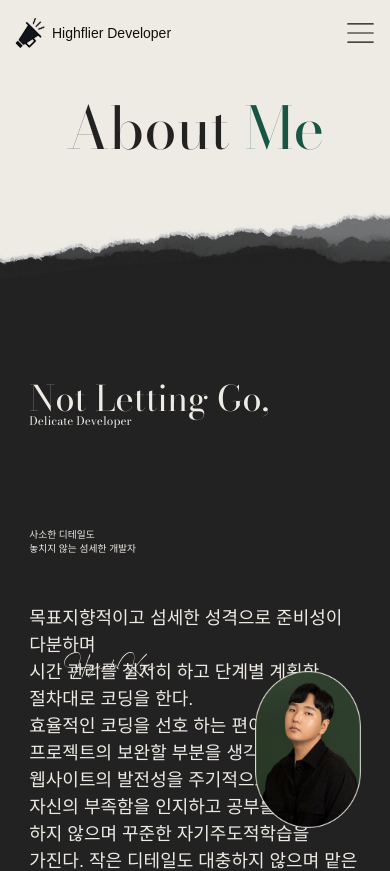
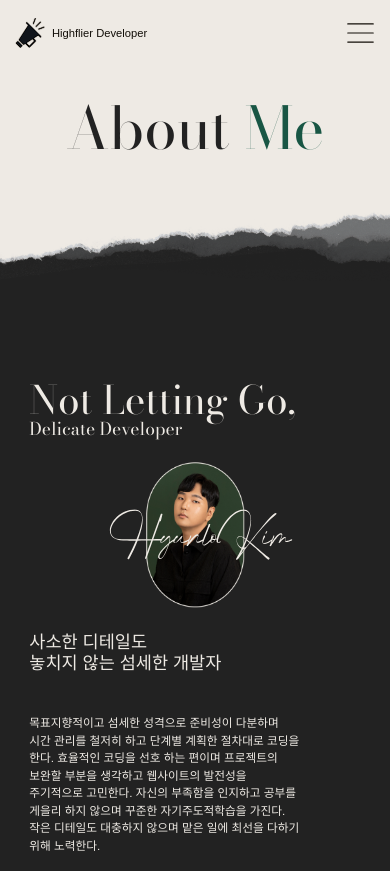
Before and after one commit to KimHyunLo/PERFAN, a React (Vite) app: page /about in a window 390 px wide. Shown: the top 871 px of the page. Built offline with nearby package versions, Linux system fonts and the light colour scheme; a web font is replaced by a local one.

Commit message:
update: About 페이지 Introduction Ui 반응형 수정

```diff
--- a/src/components/Header.jsx
+++ b/src/components/Header.jsx
@@ -10,7 +10,7 @@ const StyledHeaderLayout = styled.div`
   padding: 0 30px;
   width: 100%;
   mix-blend-mode: difference;
-  z-index: 1;
+  z-index: 2;
 
   @media only screen and (max-width: 640px) {
     top: 18px;
@@ -49,7 +49,7 @@ const HeaderSide = styled.div`
 `
 
 const HeaderItem = styled.div`
-  font-size: 14px;
+  font-size: 1.4rem;
   font-weight: 300;
   color: var(--black-difference);
 
--- a/src/components/Nav.jsx
+++ b/src/components/Nav.jsx
@@ -26,7 +26,7 @@ const StyledLink = styled(NavLink)`
   }
 
   .number {
-    font-size: 10px;
+    font-size: 1rem;
     color: var(--gray);
   }
 
--- a/src/components/SideMenu.jsx
+++ b/src/components/SideMenu.jsx
@@ -14,6 +14,7 @@ const StyledMenu = styled.ul`
   gap: 40px;
   background-color: var(--black);
   padding: 0 30px;
+  z-index: 1;
 
   @media only screen and (max-width: 640px) {
     padding: 0 15px;
--- a/src/features/about/AboutIntroduction.jsx
+++ b/src/features/about/AboutIntroduction.jsx
@@ -12,38 +12,100 @@ const IntroHeader = styled.div`
   margin-bottom: 100px;
 
   .header1 {
-    font-size: 9vw;
+    font-size: 8vw;
   }
 
   .header2 {
-    font-size: 3vw;
+    font-size: 3.5vw;
+  }
+
+  @media only screen and (max-width: 1280px) {
+    margin-bottom: 0;
+
+    .header1 {
+      font-size: 10vw;
+    }
+
+    .header2 {
+      font-size: 4.5vw;
+    }
   }
 `
 
 const IntroTitle = styled.div`
-  font-size: 2.5vw;
-  margin-bottom: 50px;
+  font-size: 4rem;
+  line-height: 1.2;
+  margin-bottom: 5rem;
+
+  @media only screen and (max-width: 1280px) {
+    font-size: 3.5vw;
+  }
+
+  @media only screen and (max-width: 768px) {
+    font-size: 4.5vw;
+  }
 `
 
 const IntroContent = styled.p`
-  font-size: 18px;
-  line-height: 1.5;
+  max-width: 70vw;
+  width: 650px;
+  font-size: 1.8rem;
+
+  @media only screen and (max-width: 1280px) {
+    font-size: 2vw;
+    width: 100%;
+  }
+
+  @media only screen and (max-width: 768px) {
+    font-size: 3vw;
+  }
 `
 
 const IntroImage = styled.div`
   display: flex;
   justify-content: end;
   align-items: end;
-  gap: 100px;
-  margin-top: -250px;
+  gap: 50px;
+  margin-top: -350px;
 
   .signature {
     width: 25vw;
-    padding-bottom: 150px;
+    padding-bottom: 70px;
   }
 
   .portrait {
     width: 27vw;
+  }
+
+  @media only screen and (max-width: 1280px) {
+    display: none;
+  }
+`
+
+const IntroMobileImage = styled.div`
+  display: none;
+
+  @media only screen and (max-width: 1280px) {
+    position: relative;
+    display: block;
+    height: 50vw;
+
+    .signature,
+    .portrait {
+      position: absolute;
+      top: 50%;
+      left: 50%;
+      transform: translate(-50%, -50%);
+    }
+
+    .signature {
+      width: 50vw;
+      z-index: 1;
+    }
+
+    .portrait {
+      width: 25vw;
+    }
   }
 `
 
@@ -55,24 +117,26 @@ function AboutIntroduction() {
           <div className="header1">Not Letting Go,</div>
           <div className="header2">Delicate Developer</div>
         </IntroHeader>
+
+        <IntroMobileImage>
+          <img src="signature.svg" alt="signature" className="signature" loading="lazy" />
+          <img src="portrait.png" alt="portrait" className="portrait" loading="lazy" />
+        </IntroMobileImage>
+
         <IntroTitle>
           사소한 디테일도
           <br />
           놓치지 않는 섬세한 개발자
         </IntroTitle>
+
         <IntroContent>
-          목표지향적이고 섬세한 성격으로 준비성이 다분하며
-          <br />
-          시간 관리를 철저히 하고 단계별 계획한 절차대로 코딩을 한다.
-          <br /> 효율적인 코딩을 선호 하는 편이며 프로젝트의 보완할 부분을 생각하고
-          <br /> 웹사이트의 발전성을 주기적으로 고민한다. <br />
-          자신의 부족함을 인지하고 공부를 게을리 하지 않으며 꾸준한 자기주도적학습을
-          <br /> 가진다. 작은 디테일도 대충하지 않으며 맡은 일에 최선을 다하기 위해 노력한다.
+          목표지향적이고 섬세한 성격으로 준비성이 다분하며 시간 관리를 철저히 하고 단계별 계획한 절차대로 코딩을 한다. 효율적인 코딩을 선호 하는 편이며 프로젝트의 보완할 부분을 생각하고 웹사이트의
+          발전성을 주기적으로 고민한다. 자신의 부족함을 인지하고 공부를 게을리 하지 않으며 꾸준한 자기주도적학습을 가진다. 작은 디테일도 대충하지 않으며 맡은 일에 최선을 다하기 위해 노력한다.
         </IntroContent>
       </div>
       <IntroImage>
-        <img src="signature.svg" alt="signature" className="signature" />
-        <img src="portrait.png" alt="portrait" className="portrait" />
+        <img src="signature.svg" alt="signature" className="signature" loading="lazy" />
+        <img src="portrait.png" alt="portrait" className="portrait" loading="lazy" />
       </IntroImage>
     </Introduction>
   )
--- a/src/features/about/AboutPersonalStatement.jsx
+++ b/src/features/about/AboutPersonalStatement.jsx
@@ -9,7 +9,7 @@ const StatementTitle = styled.div`
   font-size: 8vw;
   font-family: 'Bodoni Moda', sans-serif;
   line-height: 1;
-  margin-bottom: 200px;
+  margin-bottom: 150px;
 
   .bottom-title {
     text-align: right;
--- a/src/index.css
+++ b/src/index.css
@@ -9,9 +9,6 @@
   --black-difference: #ddd;
 }
 
-html {
-  box-sizing: border-box;
-}
 *,
 *:before,
 *:after {
@@ -33,14 +30,41 @@ html {
   background: linear-gradient(transparent, var(--active) 70%);
 }
 
+@media only screen and (min-width: 0\0) {
+  /* IE 9, IE 10, IE 11 */
+  :root,
+  html {
+    font-size: 10px;
+  }
+}
+@media only screen and (-ms-high-contrast: active), (-ms-high-contrast: none) {
+  /* IE 10, IE 11 */
+  :root,
+  html {
+    font-size: 10px;
+  }
+}
+
+html {
+  box-sizing: border-box;
+  font-size: 62.5%;
+}
+
+@media only screen and (max-width: 768px) {
+  html {
+    font-size: 50%;
+  }
+}
+
 body {
   font-family: 'SCoreDream', sans-serif;
   -webkit-font-smoothing: antialiased;
   -moz-osx-font-smoothing: grayscale;
   background-color: var(--white);
+  color: var(--black);
+  font-size: 1.6rem;
   margin: 0;
   padding: 0;
-  color: var(--black);
 }
 
 ul {
```
